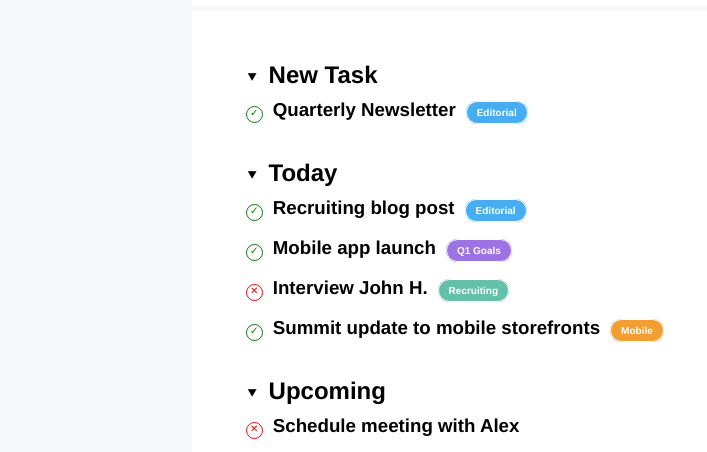
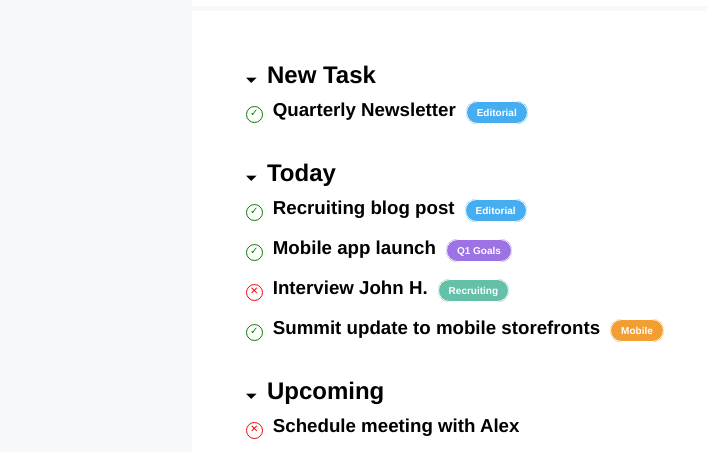
Before and after one commit to MassimilianoRocco/html-css-toboolist, a plain HTML site: page index.html in a window 1280 px wide. Shown: the part 184-636 px from the top of the page, without its empty margins (0-707 px from the left). Drawn offline with Linux system fonts and the light colour scheme.

Commit message:
Added: fixed class "triangle"

```diff
--- a/index.html
+++ b/index.html
@@ -28,7 +28,7 @@
         <section class="container-toboolist">
 
             <ul class="ul-titles">
-                <li class="li-titles"><span class="triangle">&#11206;</span><h1>New Task</h1>
+                <li class="li-titles"><span class="triangle">&#128899;</span><h1>New Task</h1>
                     <ul>
                         <li><span class="true">&#10003;</span><h3>Quarterly Newsletter<span class="blue box">Editorial</span></h3></li>
                     </ul>
@@ -36,7 +36,7 @@
             </ul>
 
             <ul class="ul-titles">
-                <li class="li-titles"><span class="triangle">&#11206;</span><h1>Today</h1>
+                <li class="li-titles"><span class="triangle">&#128899;</span><h1>Today</h1>
                     <ul>
                         <li><span class="true">&#10003;</span><h3>Recruiting blog post<span class="blue box">Editorial</span></h3></li>
                         <li><span class="true">&#10003;</span><h3>Mobile app launch<span class="violet box">Q1 Goals</span></h3></li>
@@ -47,7 +47,7 @@
             </ul>
 
             <ul class="ul-titles">
-                <li class="li-titles"><span class="triangle">&#11206;</span><h1>Upcoming</h1>
+                <li class="li-titles"><span class="triangle">&#128899;</span><h1>Upcoming</h1>
                     <ul>
                         <li><span class="false">&#10005;</span><h3>Schedule meeting with Alex</h3></li>
                         <li><span class="true">&#10003;</span><h3>Homepage refresh<span class="pink box">Website</span></h3></li>
```
